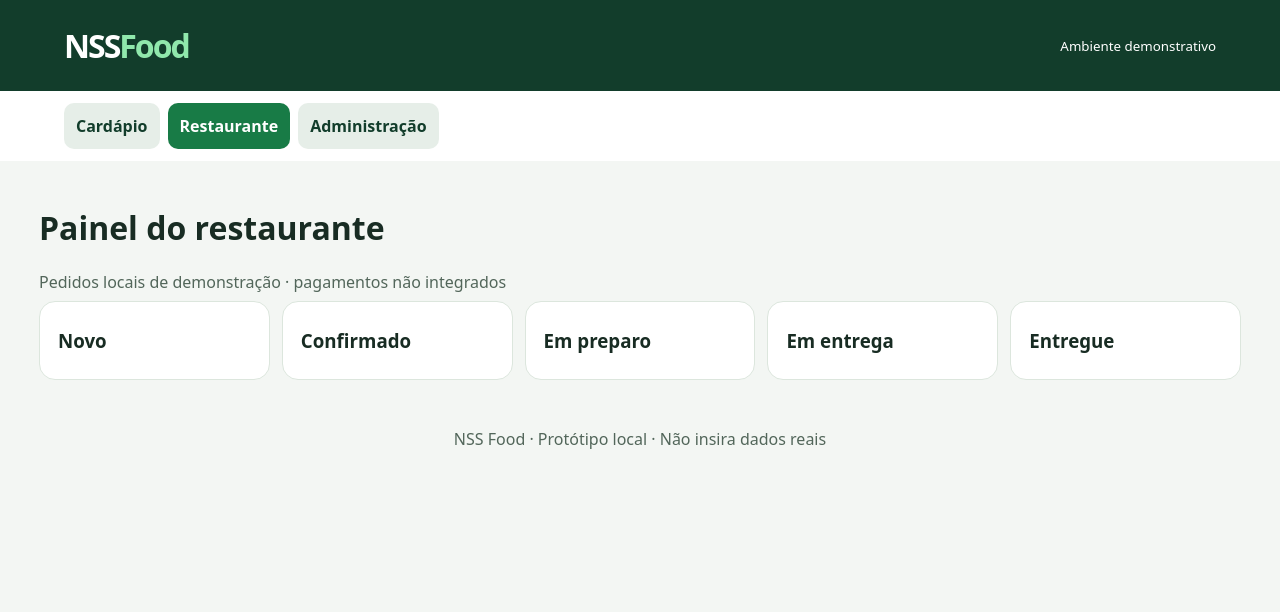
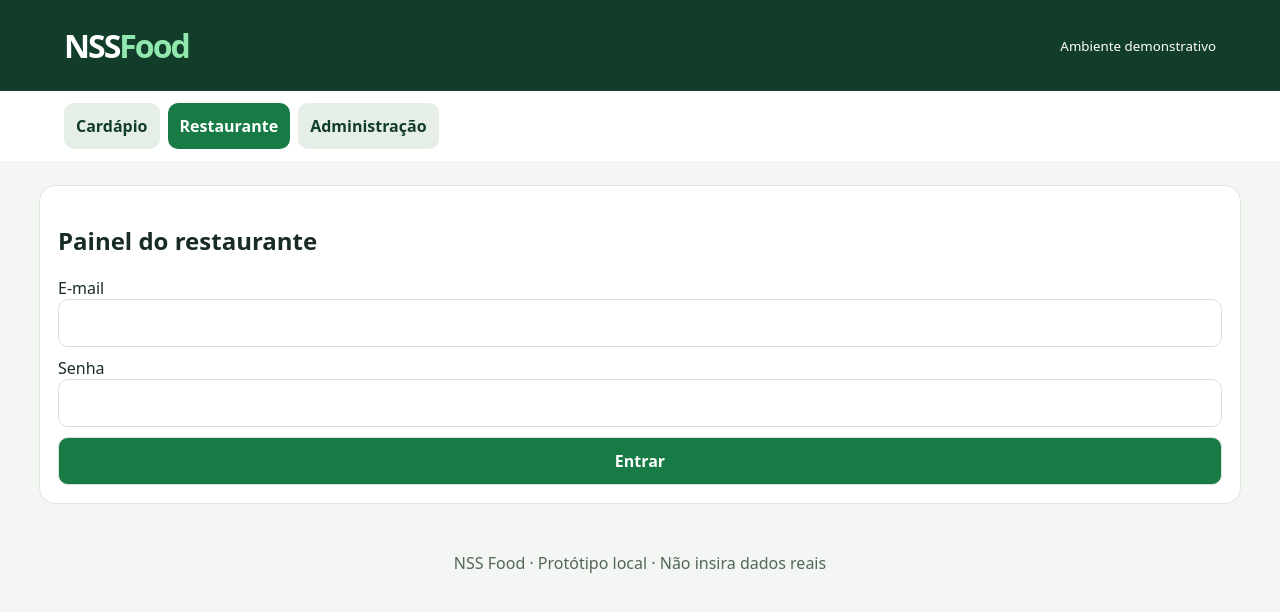
Before and after one commit to loypsloyps-design/NSS-Food, a React (Vite) app: page / in a window 1280 px wide. Both pictures are taken after a click on the button "Restaurante". Shown: the top 612 px of the page. Built offline with nearby package versions, Linux system fonts and the light colour scheme.

Commit message:
Integra login Supabase e consulta de restaurantes por papel

```diff
--- /dev/null
+++ b/src/SecurePanel.tsx
@@ -0,0 +1,11 @@
+import React,{useEffect,useState} from 'react';
+import {createClient,type Session} from '@supabase/supabase-js';
+const db=createClient('https://mnpxuyulazutsfpljelm.supabase.co',"sb_publishable_CFIxkoQjsal0-QviUsU89g_qqCmNiuk");
+type Restaurant={id:string;name:string;slug:string;active:boolean};
+export function SecurePanel({admin}:{admin:boolean}){
+const [session,setSession]=useState<Session|null>(null),[ready,setReady]=useState(false),[email,setEmail]=useState(''),[password,setPassword]=useState(''),[message,setMessage]=useState(''),[busy,setBusy]=useState(false),[restaurants,setRestaurants]=useState<Restaurant[]>([]),[allowed,setAllowed]=useState(false),[checked,setChecked]=useState(false);
+useEffect(()=>{let live=true;db.auth.getSession().then(({data,error})=>{if(live){setSession(data.session);setReady(true);if(error)setMessage('Não foi possível recuperar a sessão.')}});const {data}=db.auth.onAuthStateChange((_event,s)=>{if(live){setSession(s);setReady(true);}});return()=>{live=false;data.subscription.unsubscribe();}},[]);
+useEffect(()=>{let live=true;setAllowed(false);setChecked(false);setRestaurants([]);if(!session)return;async function load(){const role=admin?await db.from('platform_admins').select('user_id').eq('user_id',session!.user.id):await db.from('restaurant_members').select('restaurant_id,role').eq('user_id',session!.user.id);if(!live)return;if(role.error){setMessage('Falha ao verificar permissões.');setChecked(true);return;}if(!role.data?.length){setChecked(true);return;}let query=db.from('restaurants').select('id,name,slug,active');if(!admin)query=query.in('id',role.data.map(x=>(x as unknown as {restaurant_id:string}).restaurant_id));const res=await query;if(!live)return;if(res.error){setMessage('Falha ao carregar restaurantes.');setChecked(true);return;}setRestaurants(res.data||[]);setAllowed(true);setChecked(true);}void load();return()=>{live=false;};},[session?.user.id,admin]);
+if(!ready)return <p>Carregando sessão...</p>;
+return <section className="panel"><h1>{admin?'Administração NSS Food':'Painel do restaurante'}</h1>{!session?<form onSubmit={async e=>{e.preventDefault();setBusy(true);setMessage('');try{const {error}=await db.auth.signInWithPassword({email:email.trim(),password});if(error)setMessage('Não foi possível entrar. Confira seus dados.');else setPassword('');}catch{setMessage('Falha de conexão.');}finally{setBusy(false);}}}><label>E-mail<input type="email" required autoComplete="username" value={email} onChange={e=>setEmail(e.target.value)}/></label><label>Senha<input type="password" required autoComplete="current-password" value={password} onChange={e=>setPassword(e.target.value)}/></label><button disabled={busy}>{busy?'Entrando...':'Entrar'}</button></form>:<><button onClick={async()=>{const {error}=await db.auth.signOut();if(error)setMessage('Falha ao sair.');else setMessage('');}}>Sair</button>{!checked?<p>Verificando permissões...</p>:!allowed?<p>Acesso não autorizado.</p>:<><h2>Restaurantes vinculados</h2>{restaurants.length===0?<p>Nenhum restaurante cadastrado.</p>:restaurants.map(r=><article key={r.id}><div><b>{r.name}</b><p>{r.slug} · {r.active?'Ativo':'Inativo'}</p></div></article>)}<p>Gestão e pedidos reais serão integrados na próxima etapa.</p></>}</>}{message&&<p role="status">{message}</p>}</section>;
+}
```
Also changed, not shown: src/main.tsx (+2 -2 lines).
